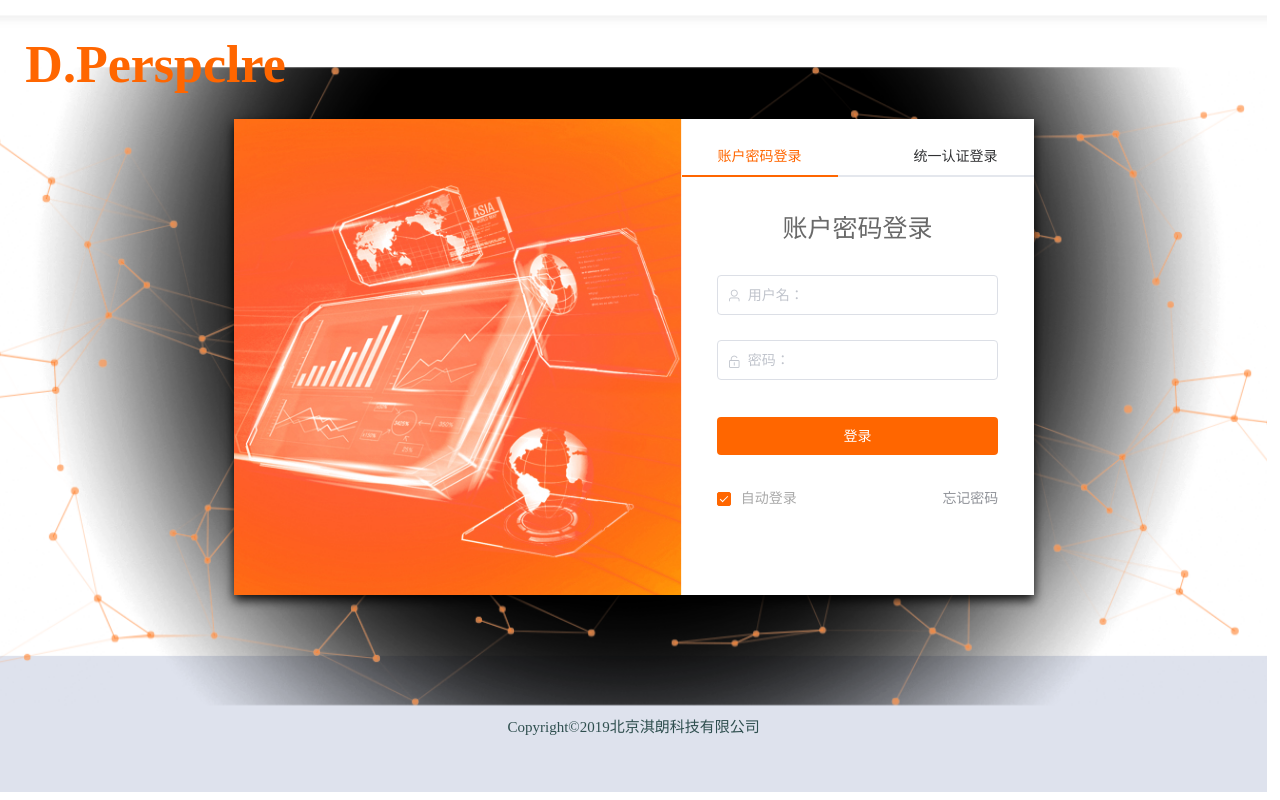
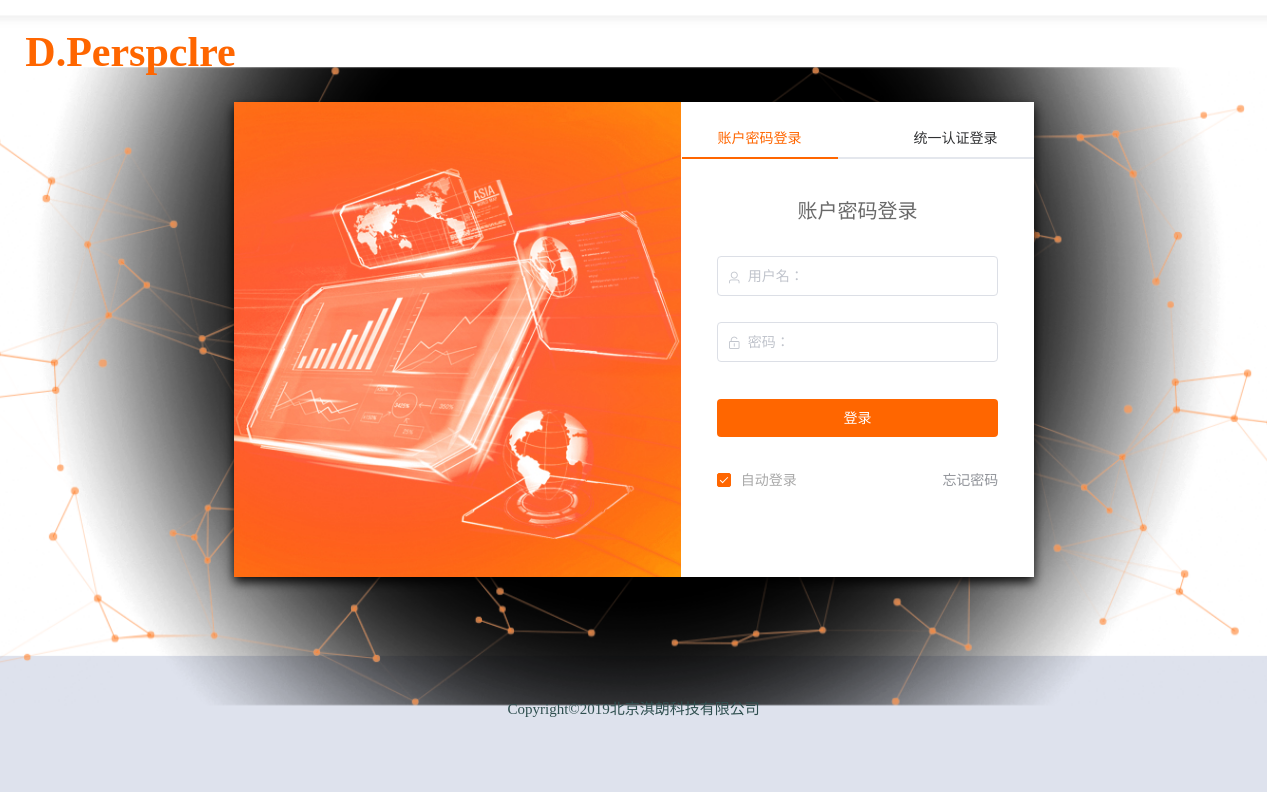
Before and after one commit to Wmx383/mdtt, a Vue app: page / in a window 1280 px wide. Built offline with nearby package versions, Linux system fonts and the light colour scheme.

Commit message:
字体格式、大小调整

```diff
--- a/src/page/index.vue
+++ b/src/page/index.vue
@@ -90,11 +90,11 @@
 <style lang="less" scoped>
   .indexH1 {
     position: absolute;
-    left: 15px;
-    top: 2px;
+    left: 38px;
+    top: 10px;
     color: #FF6600;
-    font-size: 52px;
-    font-family: 华文隶书;
+    font-size: 32px;
+    font-family: 华文宋体;
   }
 
   .indexSubTitle {
--- a/src/page/login.vue
+++ b/src/page/login.vue
@@ -219,8 +219,8 @@
 
   .h1 {
     color: #FF6600;
-    font-size: 52px;
-    font-family: 华文隶书;
+    font-size: 42px;
+    font-family: 华文宋体;
   ;
     font-weight: bolder;
   }
@@ -250,7 +250,7 @@
   }
 
   .form-top-span {
-    font-size: 25px;
+    font-size: 20px;
     color: #696969;
   }
 
```
